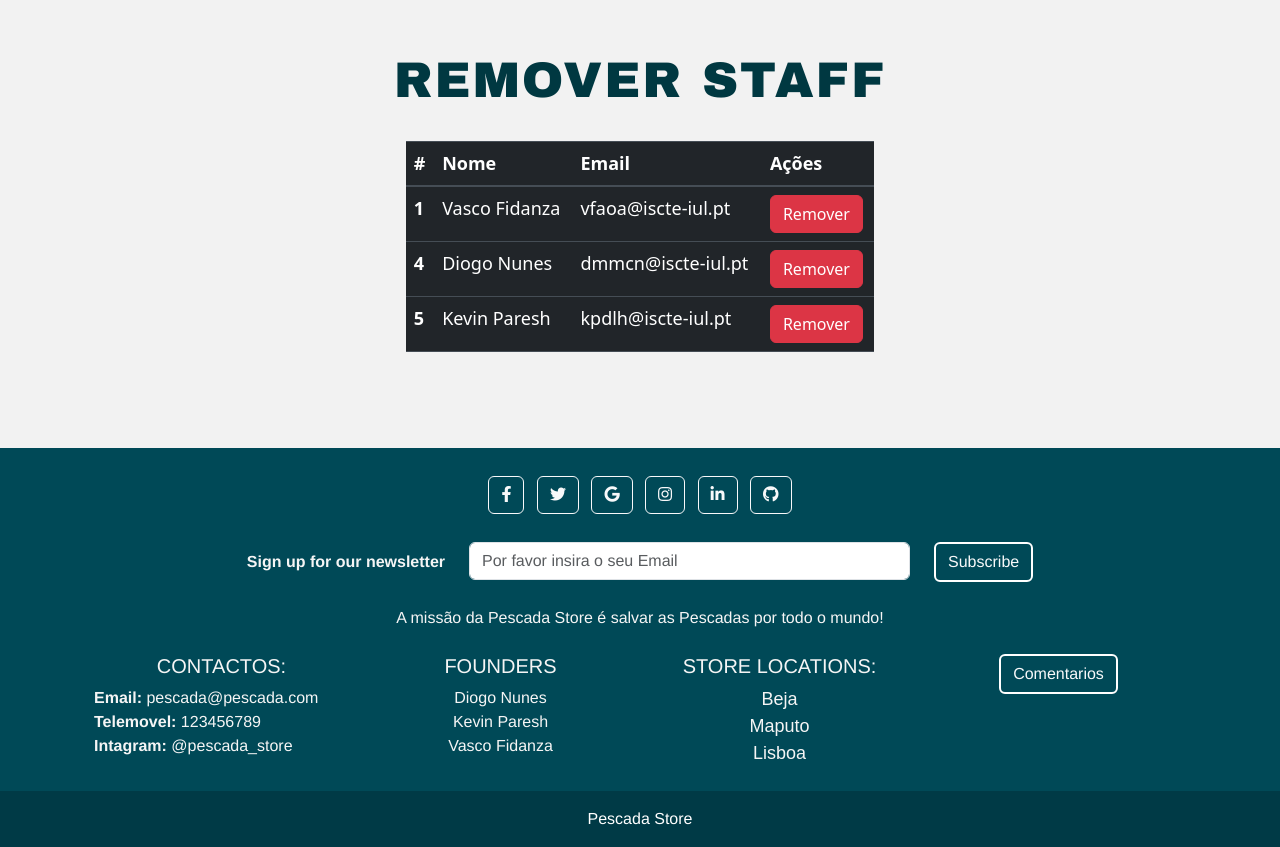
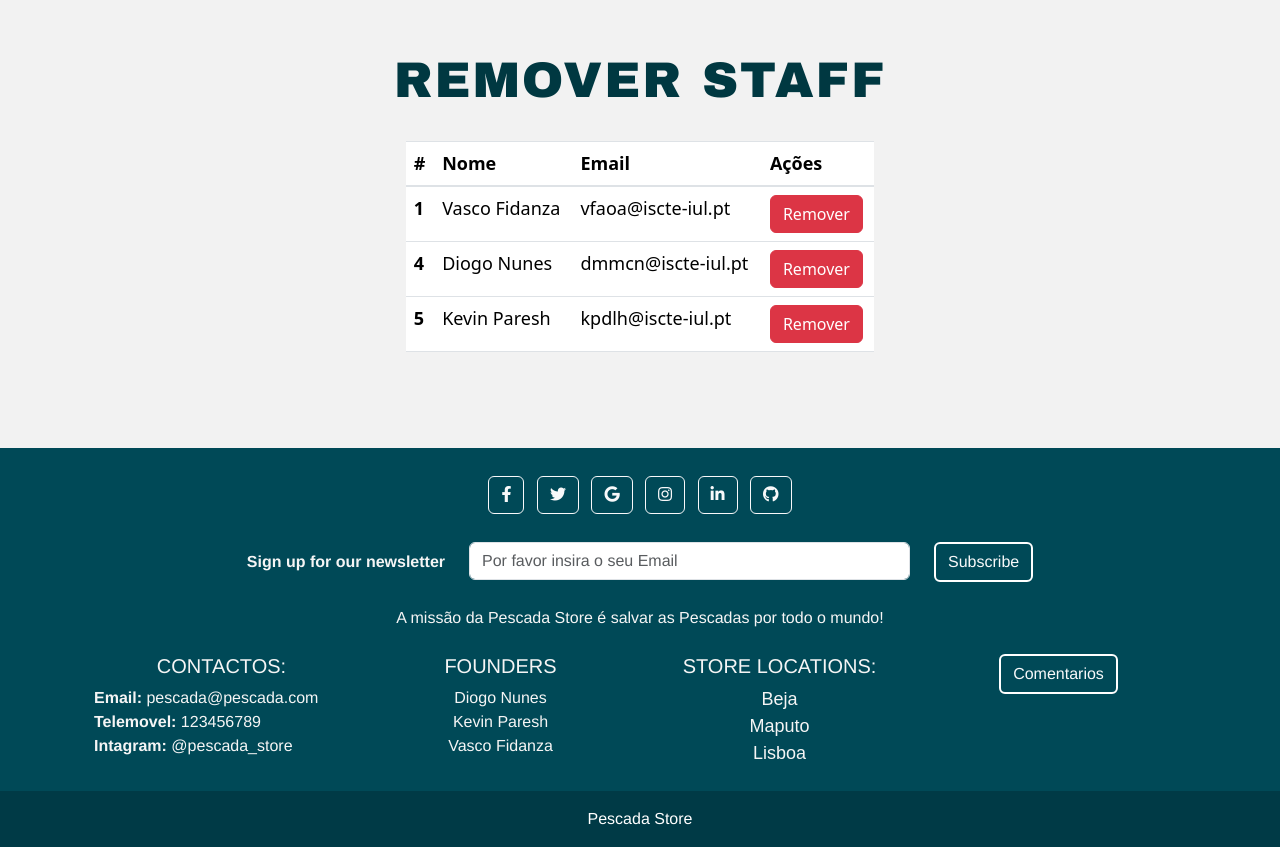
Before and after one commit to DiogoNunesDev/Clothing-Web-Site, a Django app: page /redirectDeleteStaff/ in a window 1280 px wide. Shown: the part 169-1016 px from the top of the page. Run offline with Django 4.2, Linux system fonts and the light colour scheme; a user stored in the database is signed in; data comes from the database, SQL or seed files in the repository; both versions use the stored data as it was after the commit; some libraries are stand-ins or nearby versions.

Commit message:
Meti o remover staff a branco. Pescada

```diff
--- a/templates/removeStaff.html
+++ b/templates/removeStaff.html
@@ -19,7 +19,7 @@
                     <h2> {{ msg }} </h2>
                 {% endif %}
             </div>
-            <table class="table table-dark table-hover large-table">
+            <table class="table table-white table-hover large-table">
                 <thead>
                     <tr>
                         <th scope="col">#</th>
```
Also changed, not shown: db.sqlite3.
